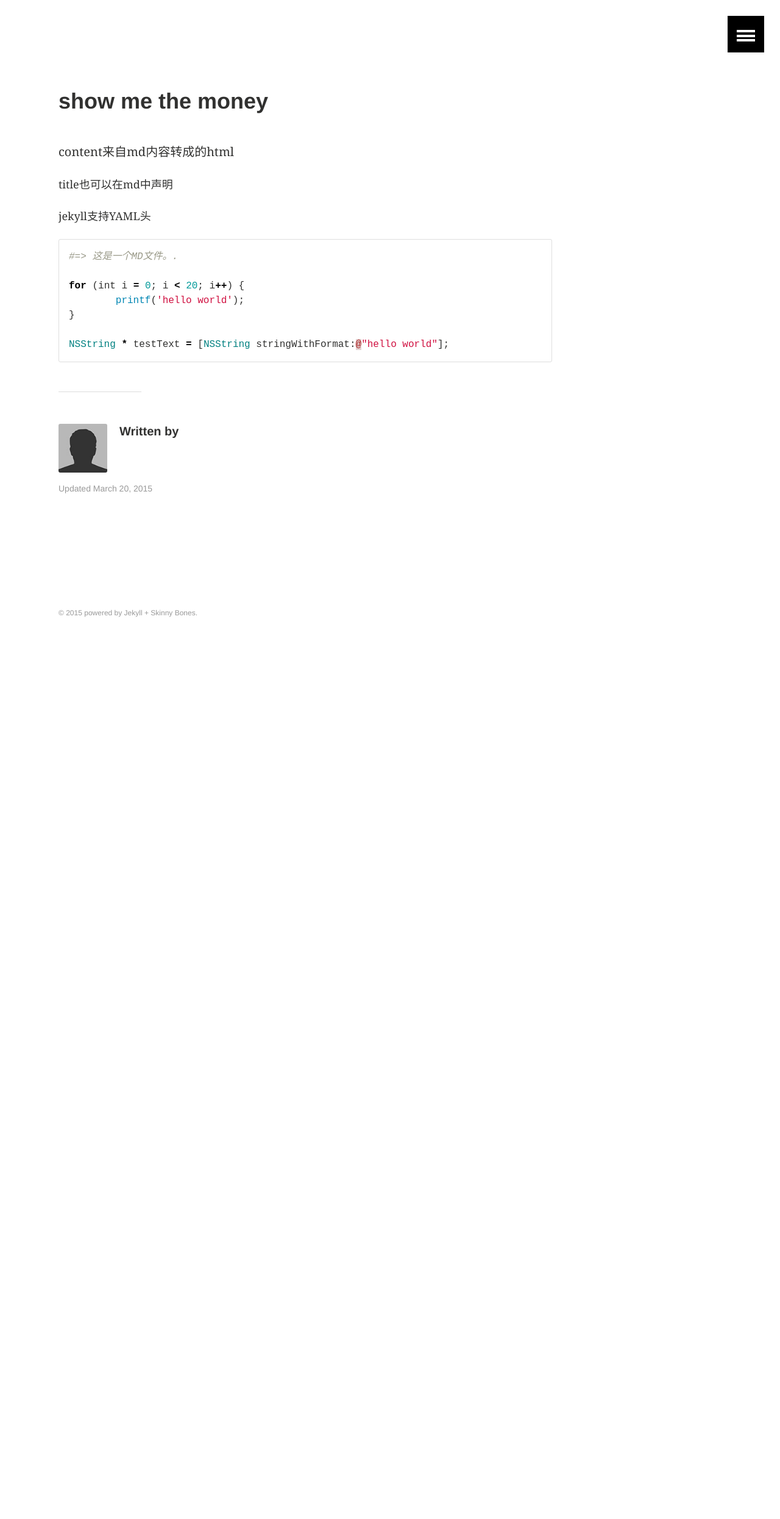
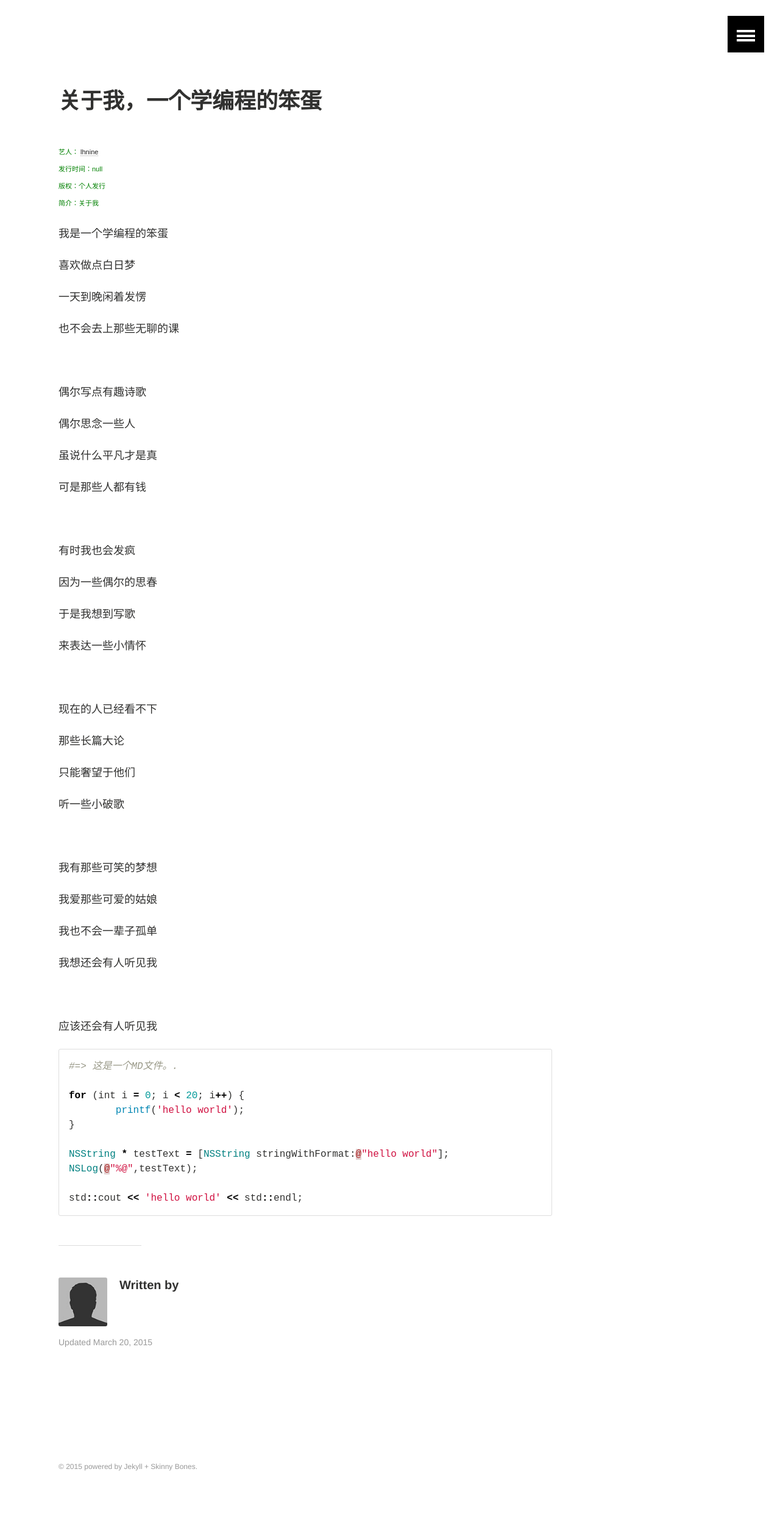
Before and after one commit to XenonChau/xenonchau.github.io, a Jekyll site: the page built from _posts/2015-03-20-show-me-the-money.md, in a window 1280 px wide. Shown: the whole page at 61% size. Built offline with Jekyll 4.4.1, drawn with Linux system fonts in a browser that asks for light colours; comment, search, counter and statistics services are not loaded; before the commit the page ends 1091 px from its top, so only the background shows below that.

Commit message:
add lrc
关于我，一个学编程的笨蛋

```diff
--- a/_posts/2015-03-20-show-me-the-money.md
+++ b/_posts/2015-03-20-show-me-the-money.md
@@ -1,15 +1,78 @@
 ---
 layout: article
-title: "show me the money"
+title: "关于我，一个学编程的笨蛋"
 catagory: test
-page_author: "Xenon Chau"
+page_author: "lhnine"
 ---
 
-content来自md内容转成的html
+<style type="text/css">
+	span.nfo {
+		color: green;
+		font-size: 11px;
+		font-family: sans-serif;
+	}
+</style>
 
-title也可以在md中声明
+<span class="nfo">
+艺人： <a href="http://music.weibo.com/t/i/100172124.html">lhnine</a><br>
+发行时间：null<br>
+版权：个人发行<br>
+简介：关于我
+</span>
 
-jekyll支持YAML头
+
+我是一个学编程的笨蛋
+
+喜欢做点白日梦
+
+一天到晚闲着发愣
+
+也不会去上那些无聊的课
+
+<br>
+
+偶尔写点有趣诗歌
+
+偶尔思念一些人
+
+虽说什么平凡才是真
+
+可是那些人都有钱
+
+<br>
+
+有时我也会发疯
+
+因为一些偶尔的思春
+
+于是我想到写歌
+
+来表达一些小情怀
+
+<br>
+
+现在的人已经看不下
+
+那些长篇大论
+
+只能奢望于他们
+
+听一些小破歌
+
+<br>
+
+我有那些可笑的梦想
+
+我爱那些可爱的姑娘
+
+我也不会一辈子孤单
+
+我想还会有人听见我
+
+<br>
+
+应该还会有人听见我
+
 
 {% highlight ruby %}
 #=> 这是一个MD文件。.
@@ -19,5 +82,8 @@ for (int i = 0; i < 20; i++) {
 }
 
 NSString * testText = [NSString stringWithFormat:@"hello world"];
+NSLog(@"%@",testText);
+
+std::cout << 'hello world' << std::endl;
 
 {% endhighlight %}
```
